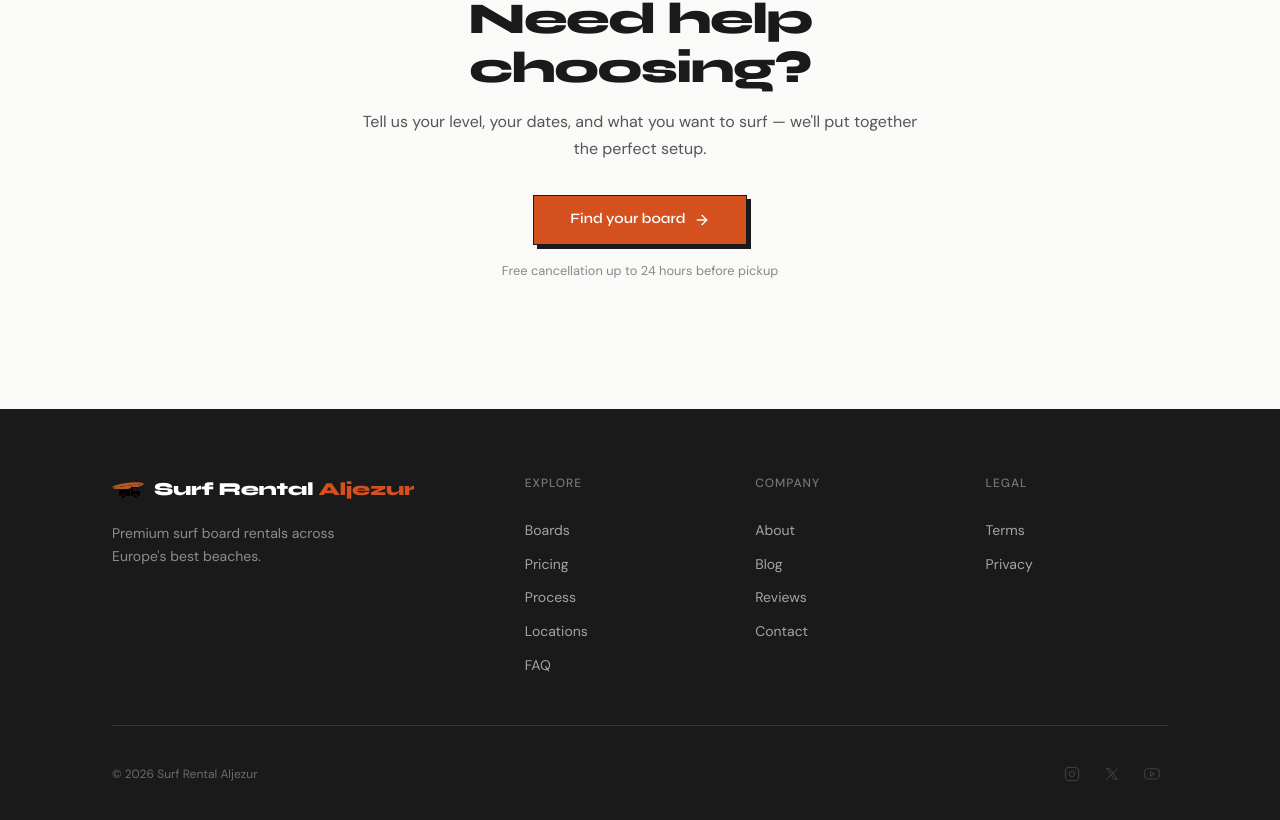
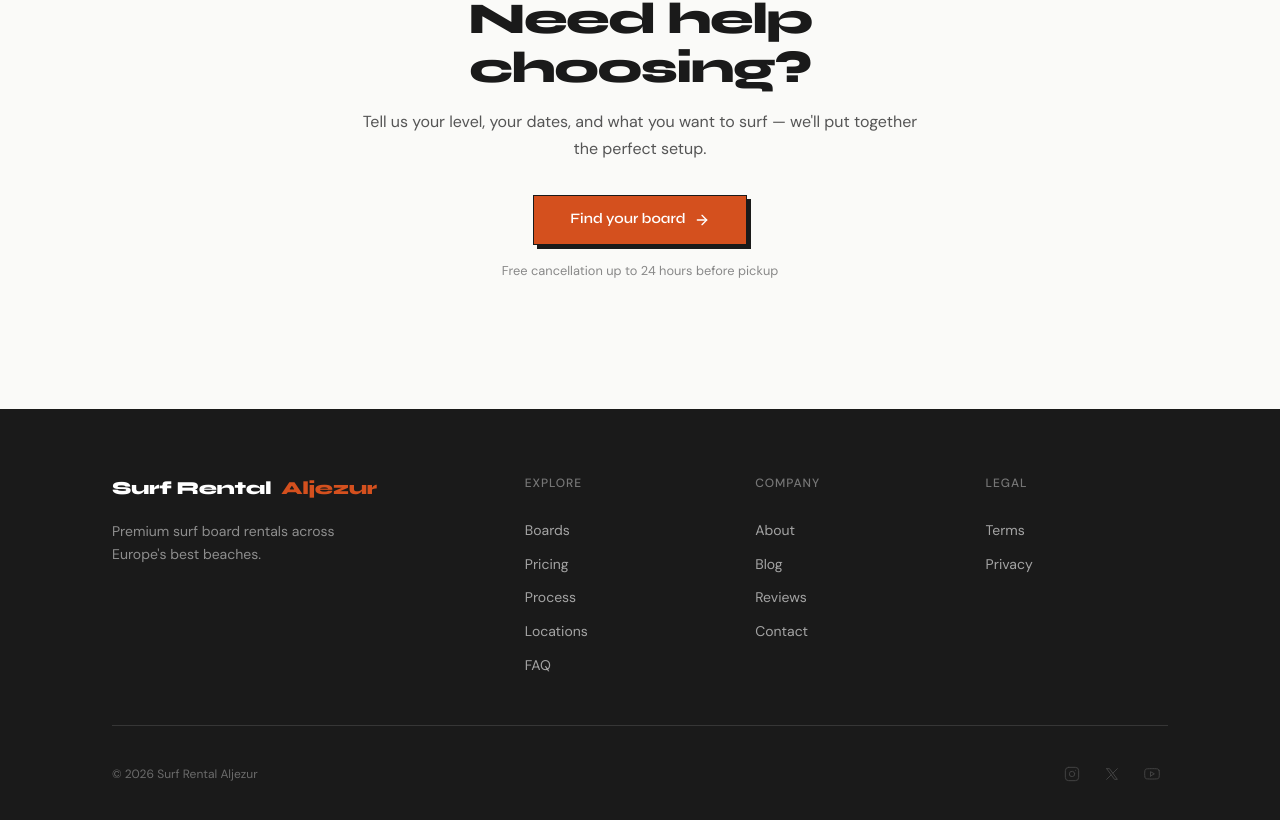
Before and after one commit to Leonvdk/Surfboard-Delivery, a Next.js app in the folder apps/web/: page / in a window 1280 px wide. Shown: the part 3394-4214 px from the top of the page. Built offline with nearby package versions, Linux system fonts and the light colour scheme.

Commit message:
ran test build

```diff
--- a/apps/web/app/components/footer.tsx
+++ b/apps/web/app/components/footer.tsx
@@ -1,4 +1,3 @@
-import Image from "next/image";
 import Link from "next/link";
 
 export function Footer() {
@@ -8,8 +7,7 @@ export function Footer() {
 				<div className="footer-grid">
 					<div>
 						<div className="footer-brand">
-							<Image src="/images/logo.png" alt="" width={32} height={32} className="footer-logo-img" />
-							<span>Surf Rental <em>Aljezur</em></span>
+							Surf Rental <em>Aljezur</em>
 						</div>
 						<p className="footer-tagline">
 							Premium surf board rentals across Europe&apos;s best beaches.
```
